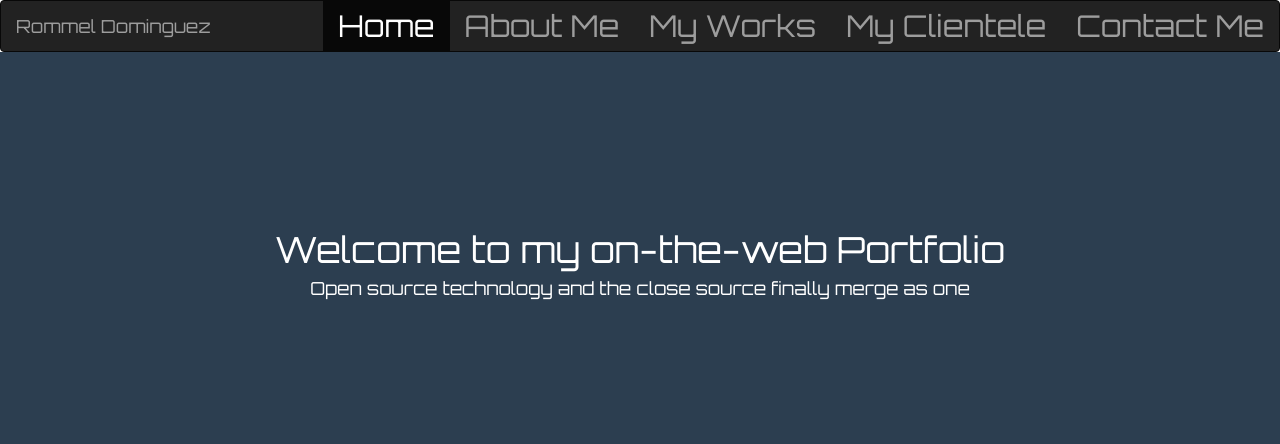
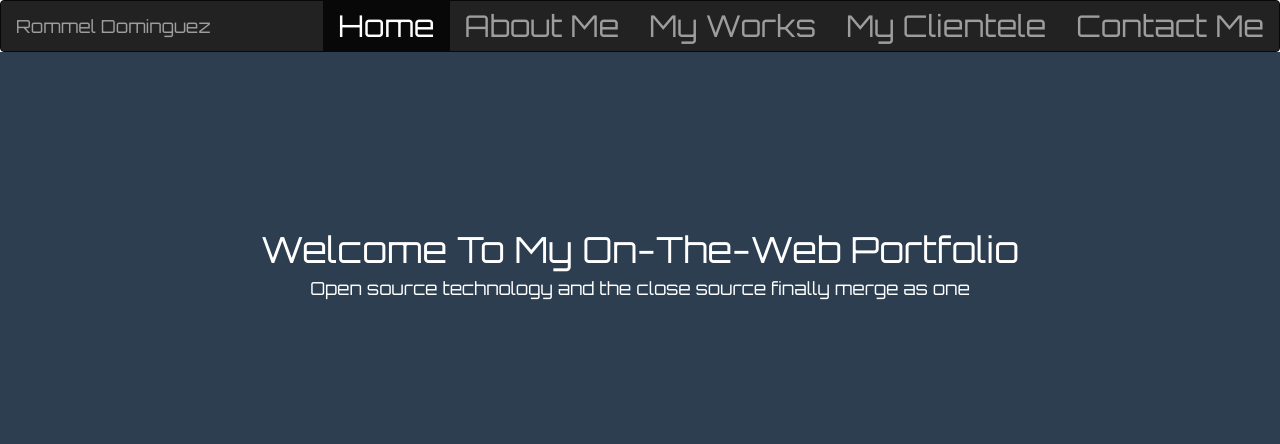
Before and after one commit to monkeydominicorobin/portfoliowebpageamatic, a website: page index.html in a window 1280 px wide. Shown: the top 444 px of the page. Drawn offline with Linux system fonts and the light colour scheme.

Commit message:
Update index.html

```diff
--- a/index.html
+++ b/index.html
@@ -37,7 +37,7 @@
     </div>
   </nav>
   <section id="welsection">
-    <h1>Welcome to my on-the-web Portfolio</h1>
+    <h1>Welcome To My On-The-Web Portfolio</h1>
     <h4>Open source technology and the close source finally merge as one</h4>
   </section>
   <section id="abosection">
```
